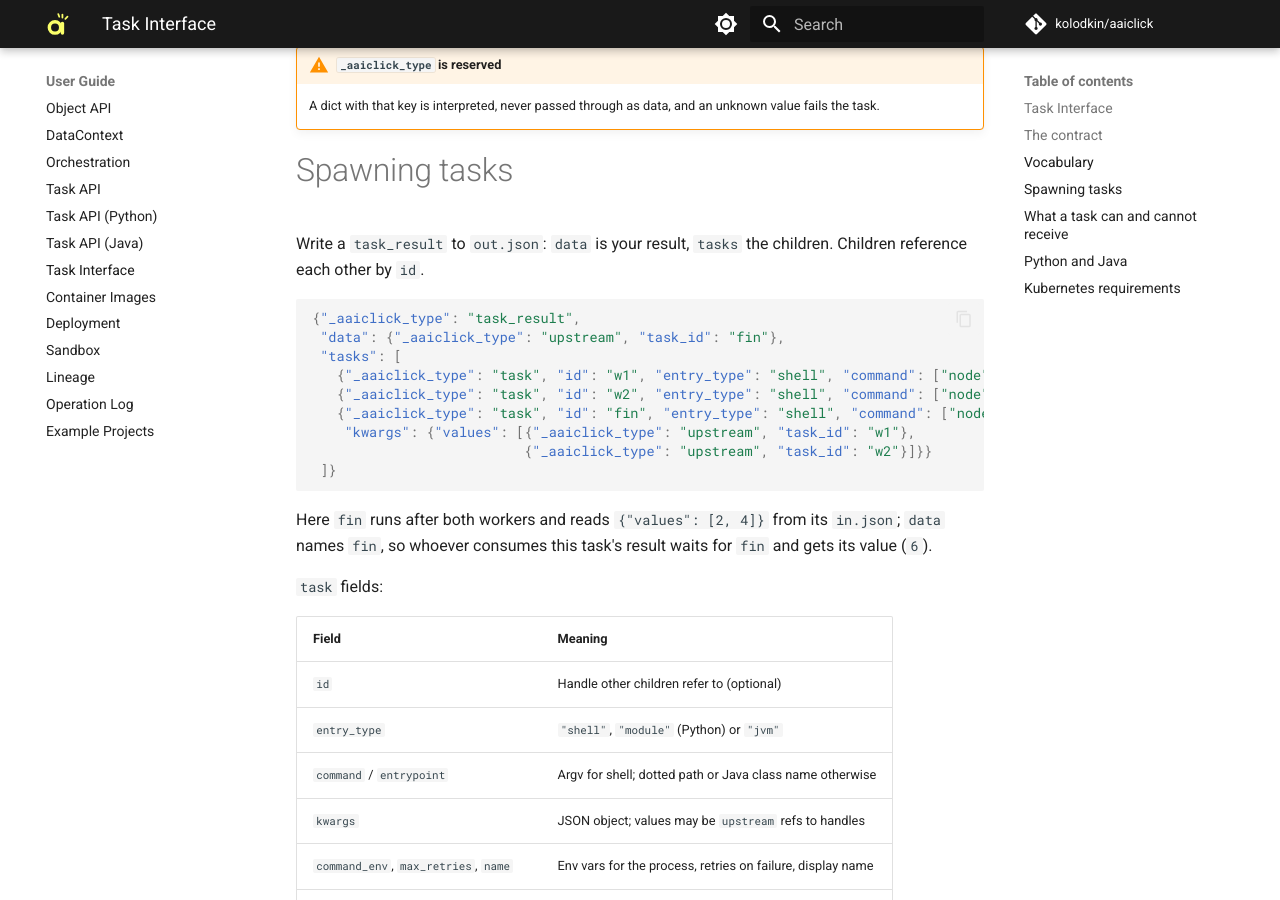
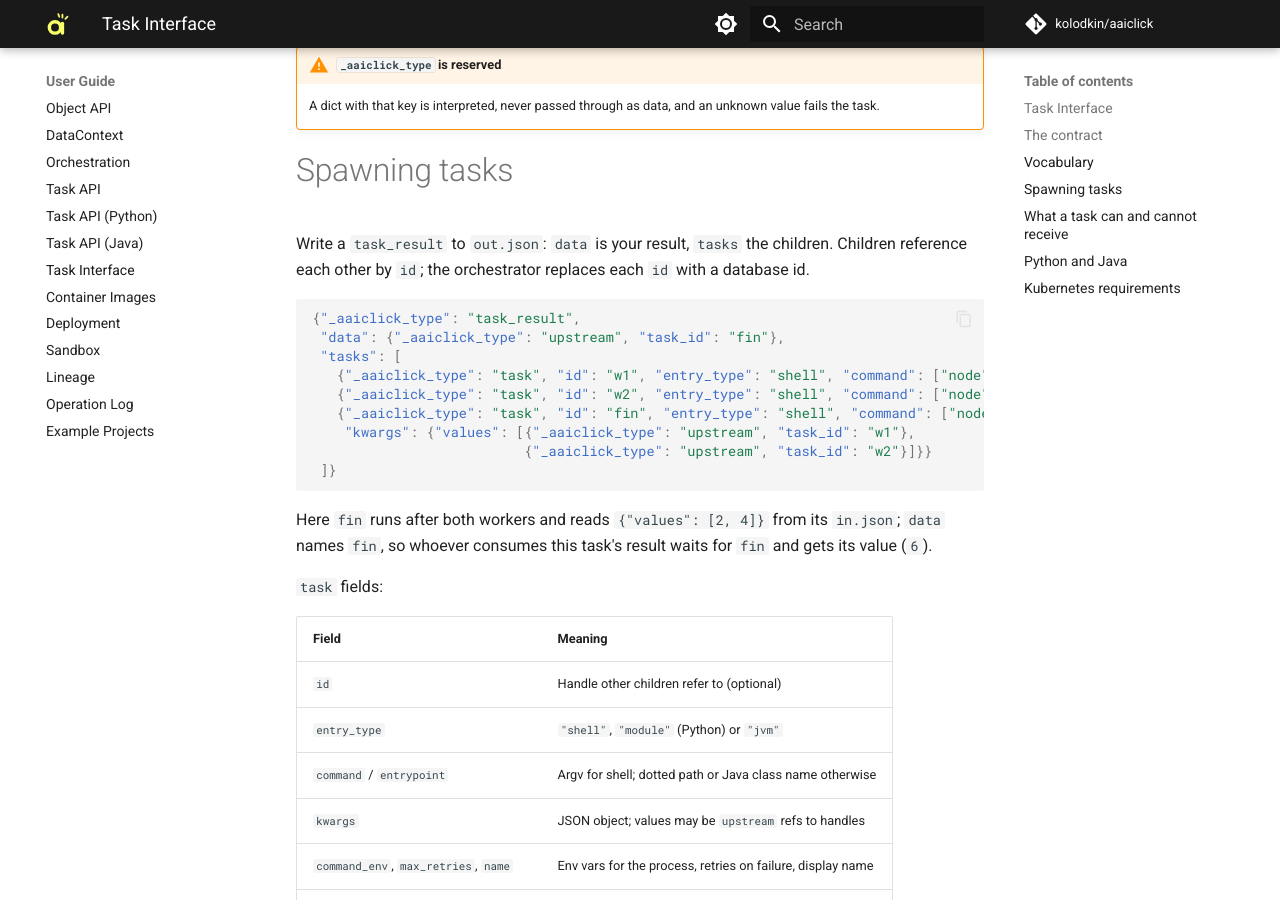
Before and after one commit to kolodkin/aaiclick, an MkDocs documentation site: the page built from docs/user_guide/task_interface.md, in a window 1280 px wide and 900 px high, scrolled down 1947 px. Built offline with MkDocs 1.6.1 and Material for MkDocs 9.7.7, drawn with Linux system fonts in a browser that asks for light colours; comment, search, counter and statistics services are not loaded.

Commit message:
State that handles become database ids in the user guide
Co-Authored-By: Claude Opus 5.5 <noreply@anthropic.com>
Claude-Session: https://claude.ai/code/session_01HxLiG2aWESed1kiU4zjXDm

````diff
--- a/docs/user_guide/task_interface.md
+++ b/docs/user_guide/task_interface.md
@@ -73,7 +73,8 @@ reserved key `_aaiclick_type` is one of these shapes:
 # Spawning tasks
 
 Write a `task_result` to `out.json`: `data` is your result, `tasks` the
-children. Children reference each other by `id`.
+children. Children reference each other by `id`; the orchestrator replaces
+each `id` with a database id.
 
 ```json
 {"_aaiclick_type": "task_result",
````
